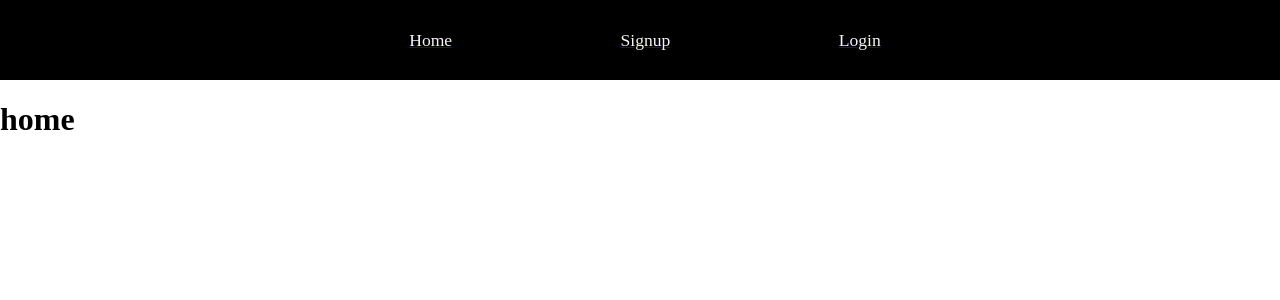
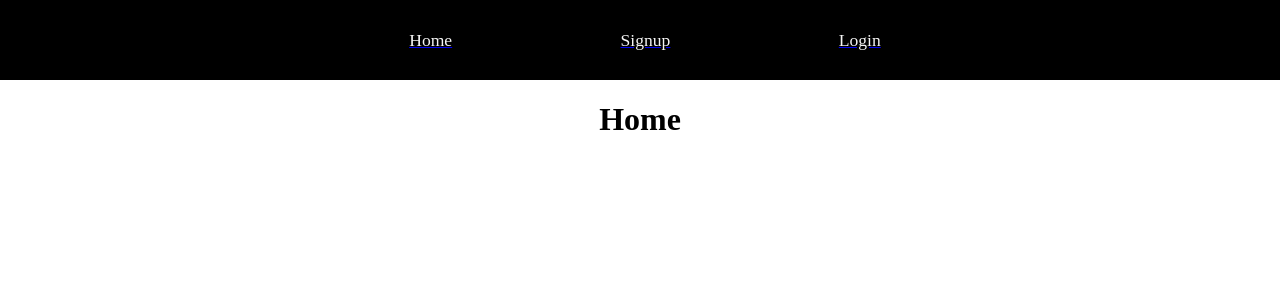
Before and after one commit to Libo99/MERN, a React (Create React App) app in the folder client/: page / in a window 1280 px wide. Shown: the top 300 px of the page. Built offline with nearby package versions, Linux system fonts and the light colour scheme.

Commit message:
added a home css file and added some styling, aslo added a class to div

```diff
--- a/client/src/Components/Home.js
+++ b/client/src/Components/Home.js
@@ -1,12 +1,12 @@
 import React from 'react';
-
+import '../Home.css'
 
 
 
 const Home = () => {
   return (
-    <div>
-      <h1>home</h1>
+    <div className="Home-container">
+      <h1>Home</h1>
     </div>
   );
 };
--- /dev/null
+++ b/client/src/Home.css
@@ -0,0 +1,4 @@
+.Home-container{
+    display: flex;
+    justify-content: center;
+}
```
